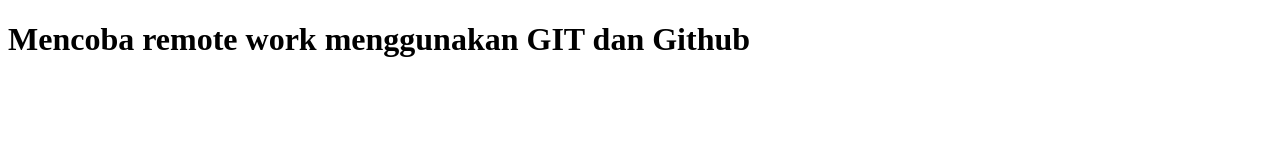
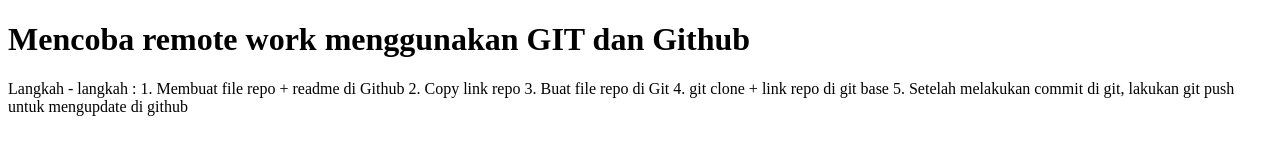
Before and after one commit to rovyandhika/Tes-Remote-Github-to-GIT, a plain HTML site: page index.html in a window 1280 px wide. Drawn offline with Linux system fonts and the light colour scheme.

Commit message:
Menambahkan paragraf baru

```diff
--- a/index.html
+++ b/index.html
@@ -9,5 +9,14 @@
 
     <h1>Mencoba remote work menggunakan GIT dan Github</h1>
 
+    <p>
+        Langkah - langkah :
+        1. Membuat file repo + readme di Github
+        2. Copy link repo
+        3. Buat file repo di Git
+        4. git clone + link repo di git base
+        5. Setelah melakukan commit di git, lakukan git push untuk mengupdate di github
+    </p>
+
 </body>
 </html>
```
